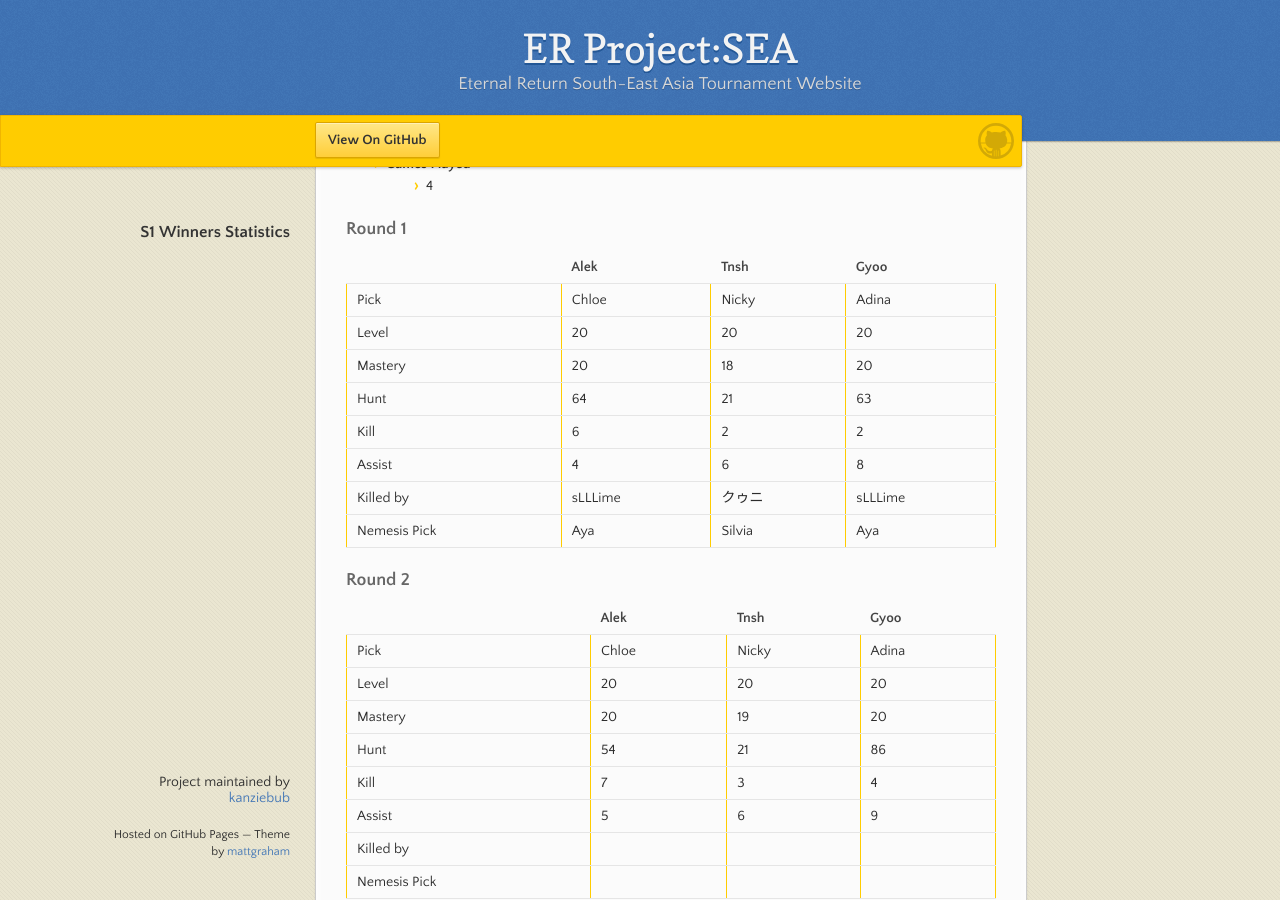
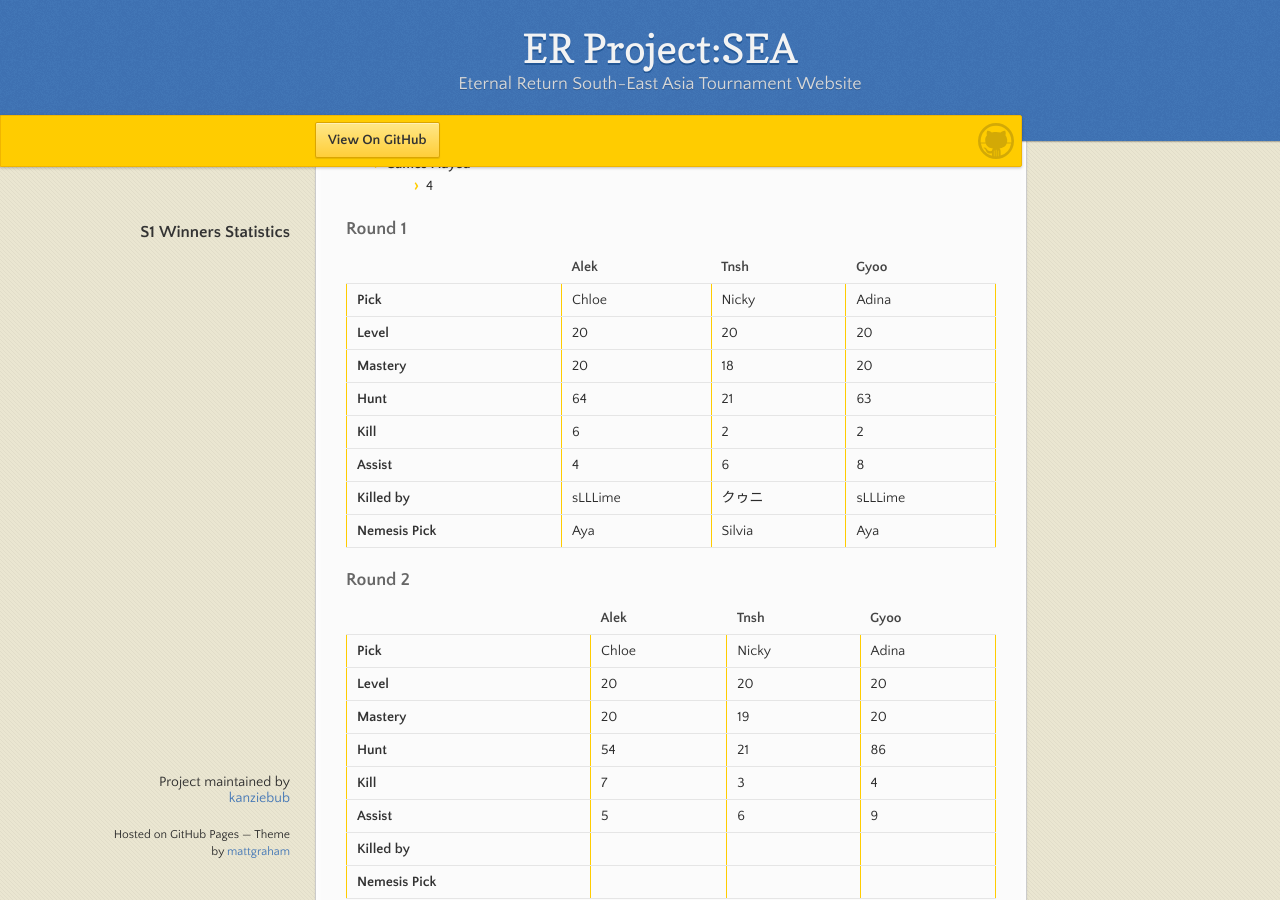
Before and after one commit to kanziebub/ProjectSEA, a Jekyll site: the page built from statistics/01/Galvanized.md, in a window 1280 px wide and 900 px high, scrolled down 623 px. Built offline with Jekyll 4.4.1, drawn with Linux system fonts in a browser that asks for light colours.

```diff
--- a/statistics/01/Galvanized.md
+++ b/statistics/01/Galvanized.md
@@ -30,53 +30,53 @@
 
 | &nbsp;         | Alek      | Tnsh      | Gyoo      |
 |:---------------|:----------|:----------|:----------|
-| Pick           | Chloe     | Nicky     | Adina     |
-| Level          | 20        | 20        | 20        |
-| Mastery        | 20        | 18        | 20        |
-| Hunt           | 64        | 21        | 63        |
-| Kill           | 6         | 2         | 2         |
-| Assist         | 4         | 6         | 8         |
-| Killed by      | sLLLime   | クゥニ     | sLLLime   |
-| Nemesis Pick   | Aya       | Silvia    | Aya       |
+| **Pick**       | Chloe     | Nicky     | Adina     |
+| **Level**      | 20        | 20        | 20        |
+| **Mastery**    | 20        | 18        | 20        |
+| **Hunt**       | 64        | 21        | 63        |
+| **Kill**       | 6         | 2         | 2         |
+| **Assist**     | 4         | 6         | 8         |
+| **Killed by**  | sLLLime   | クゥニ     | sLLLime   |
+|**Nemesis Pick**| Aya       | Silvia    | Aya       |
 
 ### Round 2
 
 | &nbsp;         | Alek      | Tnsh      | Gyoo      |
 |:---------------|:----------|:----------|:----------|
-| Pick           | Chloe     | Nicky     | Adina     |
-| Level          | 20        | 20        | 20        |
-| Mastery        | 20        | 19        | 20        |
-| Hunt           | 54        | 21        | 86        |
-| Kill           | 7         | 3         | 4         |
-| Assist         | 5         | 6         | 9         |
-| Killed by      |           |           |           |
-| Nemesis Pick   |           |           |           |
+| **Pick**       | Chloe     | Nicky     | Adina     |
+| **Level**      | 20        | 20        | 20        |
+| **Mastery**    | 20        | 19        | 20        |
+| **Hunt**       | 54        | 21        | 86        |
+| **Kill**       | 7         | 3         | 4         |
+| **Assist**     | 5         | 6         | 9         |
+| **Killed by**  |           |           |           |
+|**Nemesis Pick**|           |           |           |
 
 ### Round 3
 
 | &nbsp;         | Alek      | Tnsh      | Gyoo      |
 |:---------------|:----------|:----------|:----------|
-| Pick           | Aya       | Nicky     | Adina     |
-| Level          | 19        | 19        | 20        |
-| Mastery        | 20        | 18        | 20        |
-| Hunt           | 42        | 21        | 37        |
-| Kill           | 10        | 3         | 3         |
-| Assist         | 6         | 13        | 12        |
-| Killed by      |           |           |           |
-| Nemesis Pick   |           |           |           |
+| **Pick**       | Aya       | Nicky     | Adina     |
+| **Level**      | 19        | 19        | 20        |
+| **Mastery**    | 20        | 18        | 20        |
+| **Hunt**       | 42        | 21        | 37        |
+| **Kill**       | 10        | 3         | 3         |
+| **Assist**     | 6         | 13        | 12        |
+| **Killed by**  |           |           |           |
+|**Nemesis Pick**|           |           |           |
 
 ### Round 4
 
 | &nbsp;         | Alek      | Tnsh      | Gyoo      |
 |:---------------|:----------|:----------|:----------|
-| Pick           | Katja     | Kenneth   | Eleven    |
-| Level          | 20        | 20        | 20        |
-| Mastery        | 20        | 20        | 20        |
-| Hunt           | 106       | 58        | 18        |
-| Kill           | 4         | 1         | 2         |
-| Assist         | 3         | 6         | 5         |
-| Killed by      |           |           |           |
-| Nemesis Pick   |           |           |           |
+| **Pick**       | Katja     | Kenneth   | Eleven    |
+| **Level**      | 20        | 20        | 20        |
+| **Mastery**    | 20        | 20        | 20        |
+| **Hunt**       | 106       | 58        | 18        |
+| **Kill**       | 4         | 1         | 2         |
+| **Assist**     | 3         | 6         | 5         |
+| **Killed by**  |           |           |           |
+|**Nemesis Pick**|           |           |           |
 
 ![Logo](https://kanziebub.github.io/ProjectSEA/assets/images/bullet_rev.png)
 [Home](https://kanziebub.github.io/ProjectSEA/)
```
